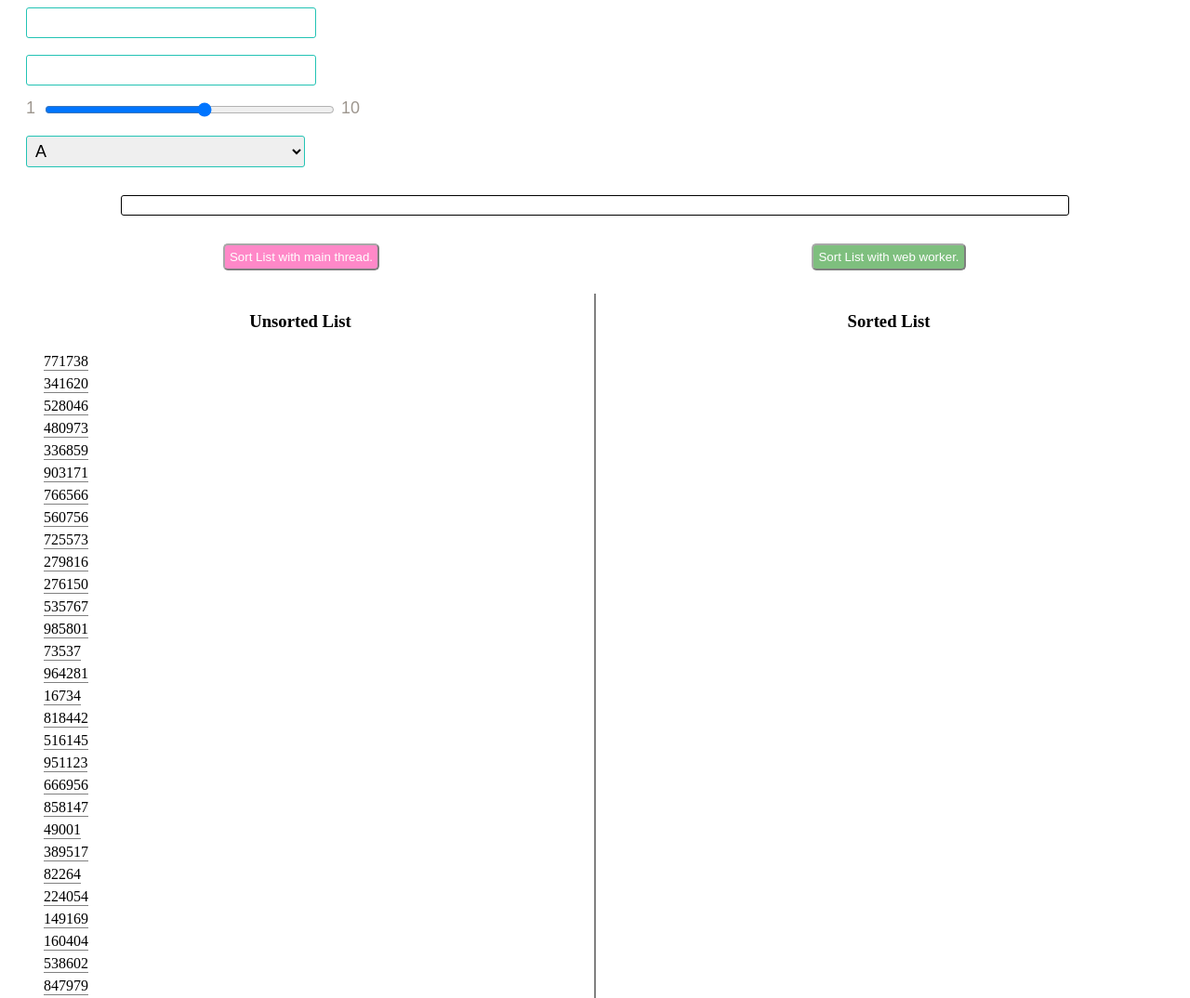
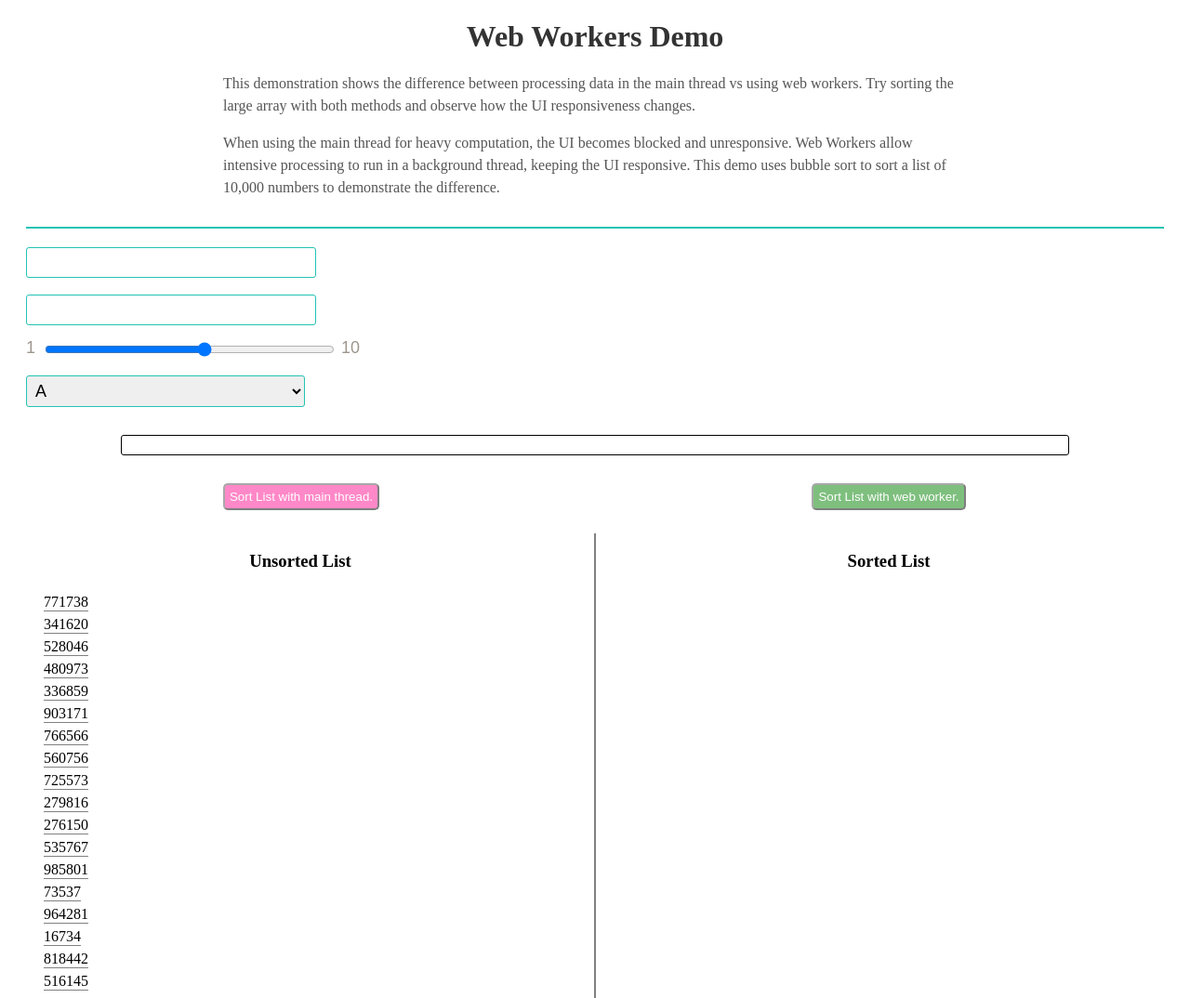
Before and after one commit to Apurva9997/Web-workers-POC, a website: page src/index.html in a window 1280 px wide. Shown: the top 1074 px of the page at 93% size. Drawn offline with Linux system fonts and the light colour scheme.

Commit message:
styling changes

```diff
--- a/src/index.html
+++ b/src/index.html
@@ -1,16 +1,33 @@
 <!DOCTYPE html>
 <html lang="en">
-
   <head>
-  <meta charset="UTF-8">
-  <meta name="viewport" content="width=device-width, initial-scale=1.0">
-  <meta http-equiv="X-UA-Compatible" content="ie=edge">
-  <link rel="stylesheet" href="./styles.css">
-  <link rel="stylesheet" href="./progress-bar.css">
+    <meta charset="UTF-8" />
+    <meta name="viewport" content="width=device-width, initial-scale=1.0" />
+    <meta http-equiv="X-UA-Compatible" content="ie=edge" />
+    <link rel="stylesheet" href="./styles.css" />
+    <link rel="stylesheet" href="./progress-bar.css" />
     <title>POC for web workers</title>
   </head>
 
   <body>
+    <div class="page-header">
+      <h1>Web Workers Demo</h1>
+      <div class="description">
+        <p>
+          This demonstration shows the difference between processing data in the
+          main thread vs using web workers. Try sorting the large array with
+          both methods and observe how the UI responsiveness changes.
+        </p>
+        <p>
+          When using the main thread for heavy computation, the UI becomes
+          blocked and unresponsive. Web Workers allow intensive processing to
+          run in a background thread, keeping the UI responsive. This demo uses
+          bubble sort to sort a list of 10,000 numbers to demonstrate the
+          difference.
+        </p>
+      </div>
+    </div>
+
     <input type="text" /><br />
     <br />
     <input type="number" /><br />
@@ -28,10 +45,16 @@
       <div class="progress-bar"></div>
     </div>
     <div id="action-items-container">
-    <div class="button-container"><button id="without-worker-api" onclick="sortList()">Sort List with main
-        thread.</button></div>
-    <div class="button-container"><button id="with-worker-api" onclick="sortListWebWorker()">Sort List with web
-        worker.</button></div>
+      <div class="button-container">
+        <button id="without-worker-api" onclick="sortList()">
+          Sort List with main thread.
+        </button>
+      </div>
+      <div class="button-container">
+        <button id="with-worker-api" onclick="sortListWebWorker()">
+          Sort List with web worker.
+        </button>
+      </div>
     </div>
     <div class="list-items-container">
       <div class="unsorted-list">
@@ -59,5 +82,4 @@
     progress();
   </script> -->
   </body>
-
 </html>
--- a/src/styles.css
+++ b/src/styles.css
@@ -1,10 +1,35 @@
+/* Page header and description styles */
+.page-header {
+  margin: 20px;
+  padding-bottom: 20px;
+  border-bottom: 2px solid #23c3b4;
+}
+
+.page-header h1 {
+  text-align: center;
+  color: #333;
+  margin-bottom: 20px;
+}
+
+.description {
+  max-width: 800px;
+  margin: 0 auto;
+  line-height: 1.5;
+  color: #555;
+}
+
+.description p {
+  margin-bottom: 10px;
+}
+
 /* comment me */
 /* body{
   counter-reset: unsorted-list-counter;
   counter-reset: sorted-list-counter;
 } */
 
-input, select {
+input,
+select {
   width: 300px;
   /* height: 40px; */
   outline: none;
@@ -13,32 +38,33 @@ input, select {
   font-size: 18px;
   padding: 5px;
 }
-.input-range-container{
+.input-range-container {
   margin-left: 20px;
   margin-top: 10px;
   position: relative;
   width: fit-content;
 }
-input, select{
+input,
+select {
   margin-left: 20px;
 }
-select{
-  margin-top:10px;
+select {
+  margin-top: 10px;
 }
 
-input[type="range"]::before{
+input[type="range"]::before {
   content: "1";
   position: absolute;
   left: 0px;
   top: 4px;
 }
-input[type="range"]::after{
+input[type="range"]::after {
   content: "10";
   position: absolute;
   right: -25px;
   top: 4px;
 }
-.list-items-container{
+.list-items-container {
   margin-top: 25px;
   display: grid;
   grid-template-columns: 1fr 1fr;
@@ -46,17 +72,17 @@ input[type="range"]::after{
   /* align-items: center; */
   justify-items: center;
 }
-.list-items-container>div{
+.list-items-container > div {
   width: 100%;
 }
-.unsorted-list{
+.unsorted-list {
   border-right: 2px solid grey;
 }
-ul{
+ul {
   text-align: center;
   list-style-type: none;
 }
-li{
+li {
   border-bottom: 1px solid grey;
   width: fit-content;
   padding-top: 5px;
@@ -65,35 +91,35 @@ li{
 /* .unsorted-list ul > li{
   counter-increment: unsorted-list-counter;
 } */
-.sorted-list ul > li{
+.sorted-list ul > li {
   counter-increment: sorted-list-counter;
 }
 /* comment me */
 /* .unsorted-list ul > li::before{
   content: counter(unsorted-list-counter) ". ";
 } */
-.sorted-list ul > li::before{
+.sorted-list ul > li::before {
   content: counter(sorted-list-counter) ". ";
 }
-h3{
+h3 {
   text-align: center;
 }
 
 button {
-  opacity: .5;
+  opacity: 0.5;
   padding: 5px;
   border-radius: 5px;
   outline: none;
   cursor: pointer;
 }
-button:hover{
+button:hover {
   outline: none;
   /* position: absolute;
   top: 3px;
   left: 2px; */
   transform: scale(1.2);
 }
-#action-items-container{
+#action-items-container {
   display: grid;
   grid-template-columns: 1fr 1fr;
   justify-content: center;
@@ -101,15 +127,15 @@ button:hover{
   align-items: center;
   padding-top: 30px;
 }
-.button-container{
+.button-container {
   position: relative;
 }
-#without-worker-api{
+#without-worker-api {
   background-color: deeppink;
   color: white;
 }
 
-#with-worker-api{
+#with-worker-api {
   background-color: green;
   color: white;
 }
```
Lines whose indentation alone changed are shown as unchanged.
